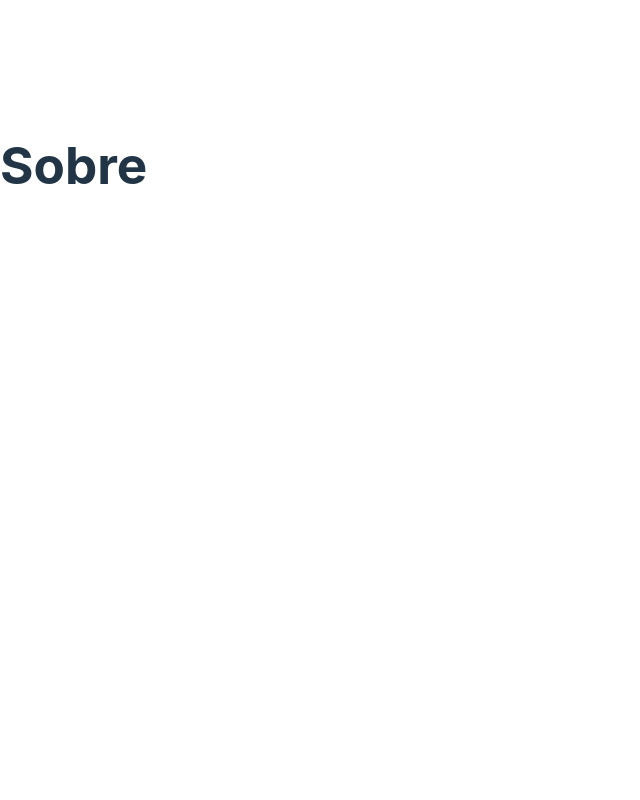
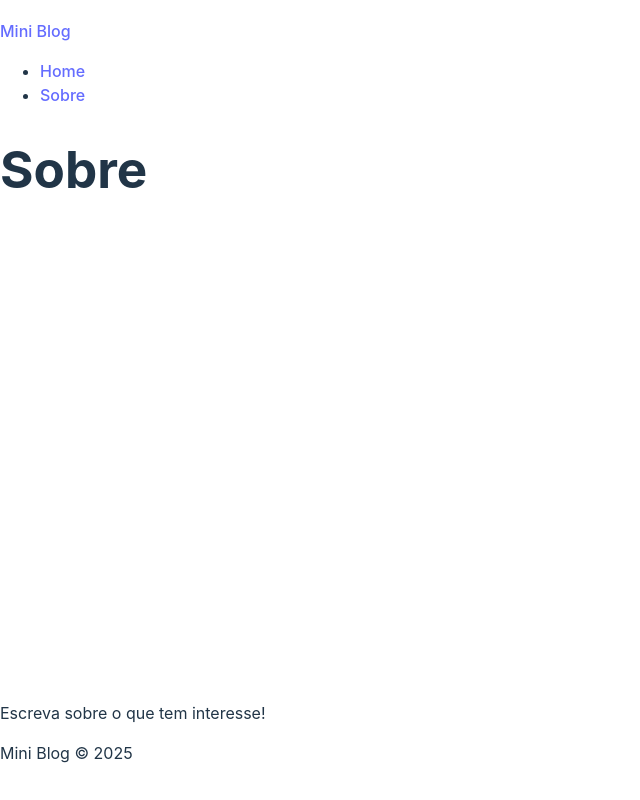
Before and after one commit to kevinsolar/miniblog, a React (Vite) app: page /sobre in a window 1280 px wide. Shown: the whole page, without its empty margins (0-640 px from the left). Built offline with nearby package versions, Linux system fonts and the light colour scheme.

Commit message:
Criando os componentes Footer e Navbar, adicionando alguns elementos e navegação.

```diff
--- a/src/App.jsx
+++ b/src/App.jsx
@@ -3,17 +3,21 @@
 import { BrowserRouter, Routes, Route, Navigate } from "react-router";
 import Home from "./pages/Home";
 import Sobre from "./pages/Sobre";
+import Navbar from "./components/Navbar";
+import Footer from "./components/Footer";
 
 function App() {
 	return (
 		<div className="App">
 			<BrowserRouter>
+				<Navbar />
 				<div className="container">
 					<Routes>
 						<Route path="/" element={<Home />} />
 						<Route path="/sobre" element={<Sobre />} />
 					</Routes>
 				</div>
+				<Footer />
 			</BrowserRouter>
 		</div>
 	);
--- /dev/null
+++ b/src/components/Footer/index.jsx
@@ -0,0 +1,10 @@
+const Footer = () => {
+	return(
+      <footer>
+         <span>Escreva sobre o que tem interesse!</span>
+         <p>Mini Blog &copy; 2025</p>
+      </footer>
+   )
+};
+
+export default Footer;
--- /dev/null
+++ b/src/components/Navbar/index.jsx
@@ -0,0 +1,23 @@
+import { NavLink } from "react-router";
+import styles from "./Navbar.module.css";
+
+const Navbar = () => {
+	return (
+		<nav>
+			<NavLink to="/">
+				Mini <span>Blog</span>
+			</NavLink>
+
+			<ul>
+				<li>
+					<NavLink to="/">Home</NavLink>
+				</li>
+				<li>
+					<NavLink to="/sobre">Sobre</NavLink>
+				</li>
+			</ul>
+		</nav>
+	);
+};
+
+export default Navbar;
```
Also changed, not shown: src/components/Navbar/Navbar.module.css (added), 1 other file (tests, documents, lock files or other folders).
